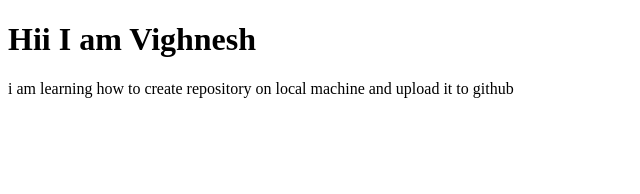
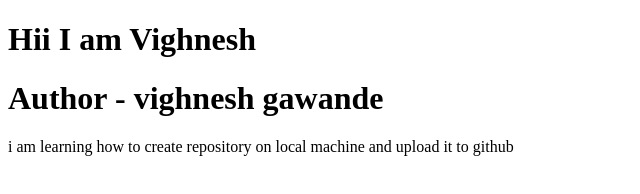
Before and after one commit to Vighnesh7711/git_demo1, a plain HTML site: page index.html in a window 1280 px wide. Shown: the whole page, without its empty margins (0-640 px from the left). Drawn offline with Linux system fonts and the light colour scheme.

Commit message:
Author name added

```diff
--- a/index.html
+++ b/index.html
@@ -9,6 +9,7 @@
 
 <body>
     <h1>Hii I am Vighnesh</h1>
+    <h1>Author - vighnesh gawande</h1>
     <p>i am learning how to create repository on local machine and upload it to github</p>
 </body>
 
```
